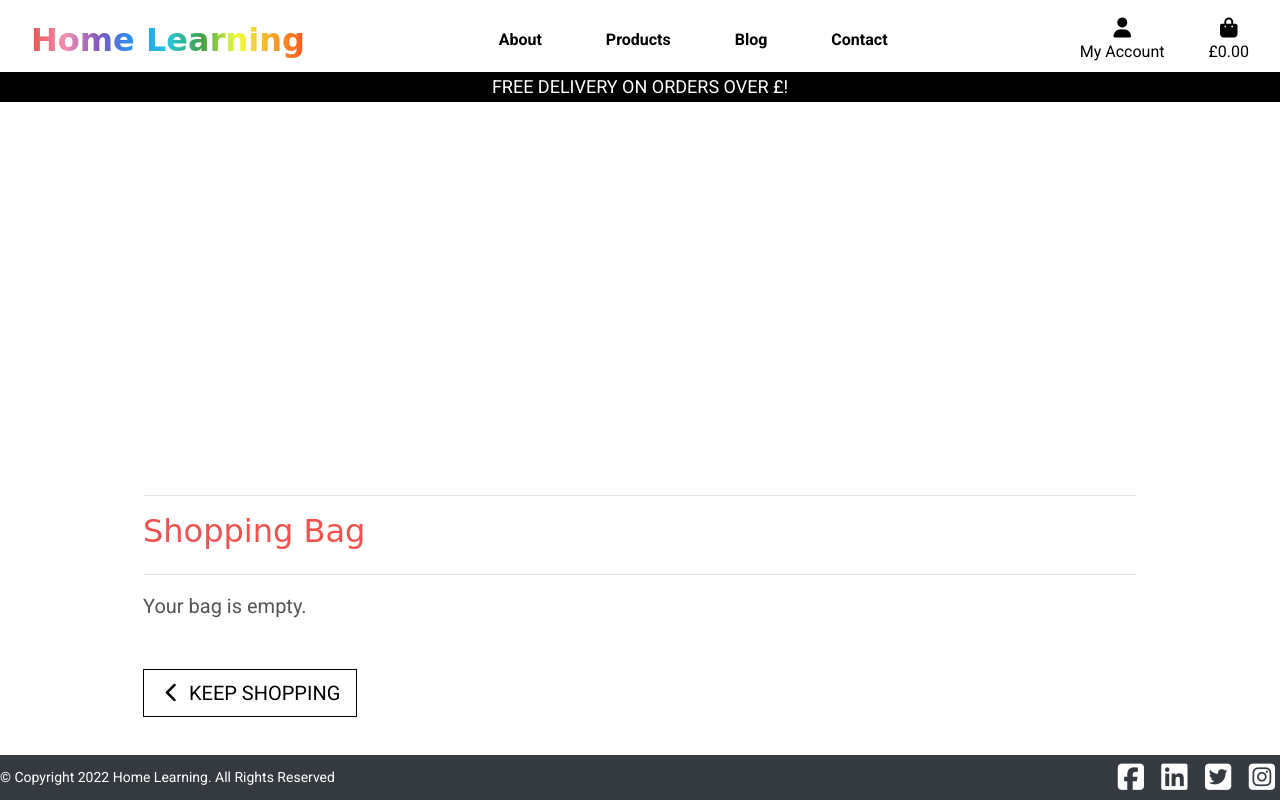
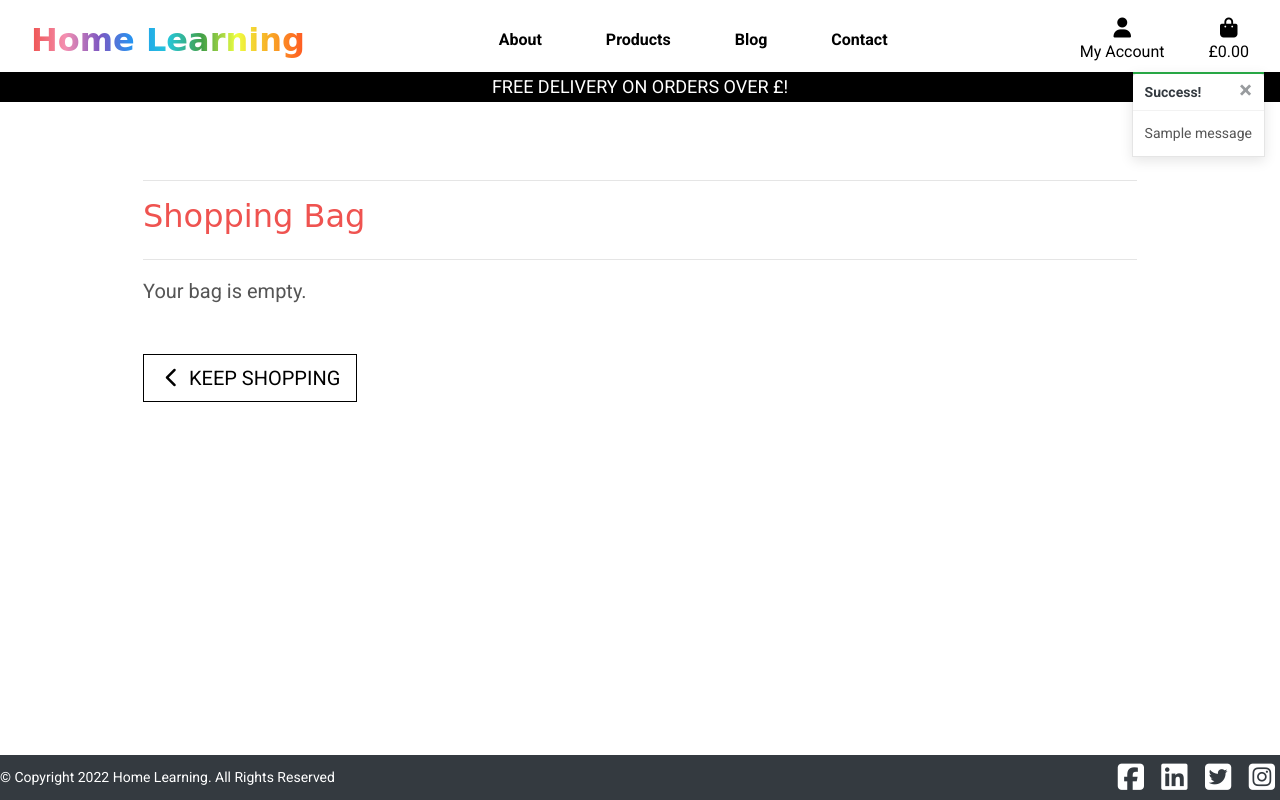
Before and after one commit to Sarah-LB/HomeLearning, a Django app: page /bag/ in a window 1280 px wide. Run offline with Django 3.2, Linux system fonts and the light colour scheme; tables that the repository leaves empty hold one stand-in row (values such as "Sample post"); one stand-in notice (Sample message) is shown; some libraries are stand-ins or nearby versions; some web fonts are replaced.

Commit message:
add toasts

```diff
--- a/bag/views.py
+++ b/bag/views.py
@@ -1,4 +1,7 @@
 from django.shortcuts import render, redirect, reverse, HttpResponse
+from django.contrib import messages
+
+from products.models import Product
 
 def view_bag(request):
     """ A view that renders the bag contents page """
@@ -9,6 +12,7 @@ def view_bag(request):
 def add_to_bag(request, item_id):
     """ Add a quantity of the specified product to the shopping bag """
 
+    product = Product.objects.get(pk=item_id)
     quantity = int(request.POST.get('quantity'))
     redirect_url = request.POST.get('redirect_url')
     bag = request.session.get('bag', {})
@@ -17,6 +21,7 @@ def add_to_bag(request, item_id):
         bag[item_id] += quantity
     else:
         bag[item_id] = quantity
+        messages.success(request, f'Added {product.name} to your bag')
 
     request.session['bag'] = bag
     return redirect(redirect_url)
--- a/django_project4/settings.py
+++ b/django_project4/settings.py
@@ -81,6 +81,9 @@ TEMPLATES = [
         },
     },
 ]
+
+
+MESSAGE_STORAGE = 'django.contrib.messages.storage.session.SessionStorage'
 
 AUTHENTICATION_BACKENDS = [
     # Needed to login by username in Django admin, regardless of `allauth`
--- a/static/css/base.css
+++ b/static/css/base.css
@@ -184,6 +184,23 @@ a.category-badge > span.badge:hover {
     padding: 0 5px;
 }
 
+/* ------------------------------- bootstrap toasts */
+
+.message-container {
+    position: fixed;
+    top: 72px;
+    right: 15px;
+    z-index: 99999999999;
+}
+
+.custom-toast {
+    overflow: visible;
+}
+
+.toast-capper {
+    height: 2px;
+}
+
 
 /* -------------------------------- Media Queries */
 
--- a/templates/base.html
+++ b/templates/base.html
@@ -96,7 +96,21 @@
     </header>
 
     {% if messages %}
-        <div class = "messsage-container"></div>
+        <div class="message-container">
+            {% for message in messages %}
+                {% with message.level as level %}
+                    {% if level == 40 %}
+                        {% include 'includes/toasts/toast_error.html' %}
+                    {% elif level == 30 %}
+                        {% include 'includes/toasts/toast_warning.html' %}
+                    {% elif level == 25 %}
+                        {% include 'includes/toasts/toast_success.html' %}
+                    {% else %}
+                        {% include 'includes/toasts/toast_info.html' %}
+                    {% endif %}
+                {% endwith %}
+            {% endfor %}
+        </div>
     {% endif %}
 
     {% block page_header %}
@@ -131,6 +145,9 @@
     </footer>
 
     {% block postloadjs %}
+    <script type="text/javascript">
+        $('.toast').toast('show');
+    </script>
     {% endblock %}
 
   </body>
--- /dev/null
+++ b/templates/includes/toasts/toast_success.html
@@ -0,0 +1,13 @@
+<div class="toast custom-toast rounded-0 border-top-0" data-autohide="false">
+    <div class="arrow-up arrow-success"></div>
+    <div class="w-100 toast-capper bg-success"></div>
+    <div class="toast-header bg-white text-dark">
+        <strong class="mr-auto">Success!</strong>
+        <button type="button" class="ml-2 mb-1 close text-dark" data-dismiss="toast" aria-label="Close">
+            <span aria-hidden="true">&times;</span>
+        </button>
+    </div>
+    <div class="toast-body bg-white">
+        {{ message }}
+    </div>
+</div>
```
Also changed, not shown: templates/includes/toasts/toast_error.html (added, +13 -0 lines), templates/includes/toasts/toast_info.html (added, +13 -0 lines), templates/includes/toasts/toast_warning.html (added, +13 -0 lines).
